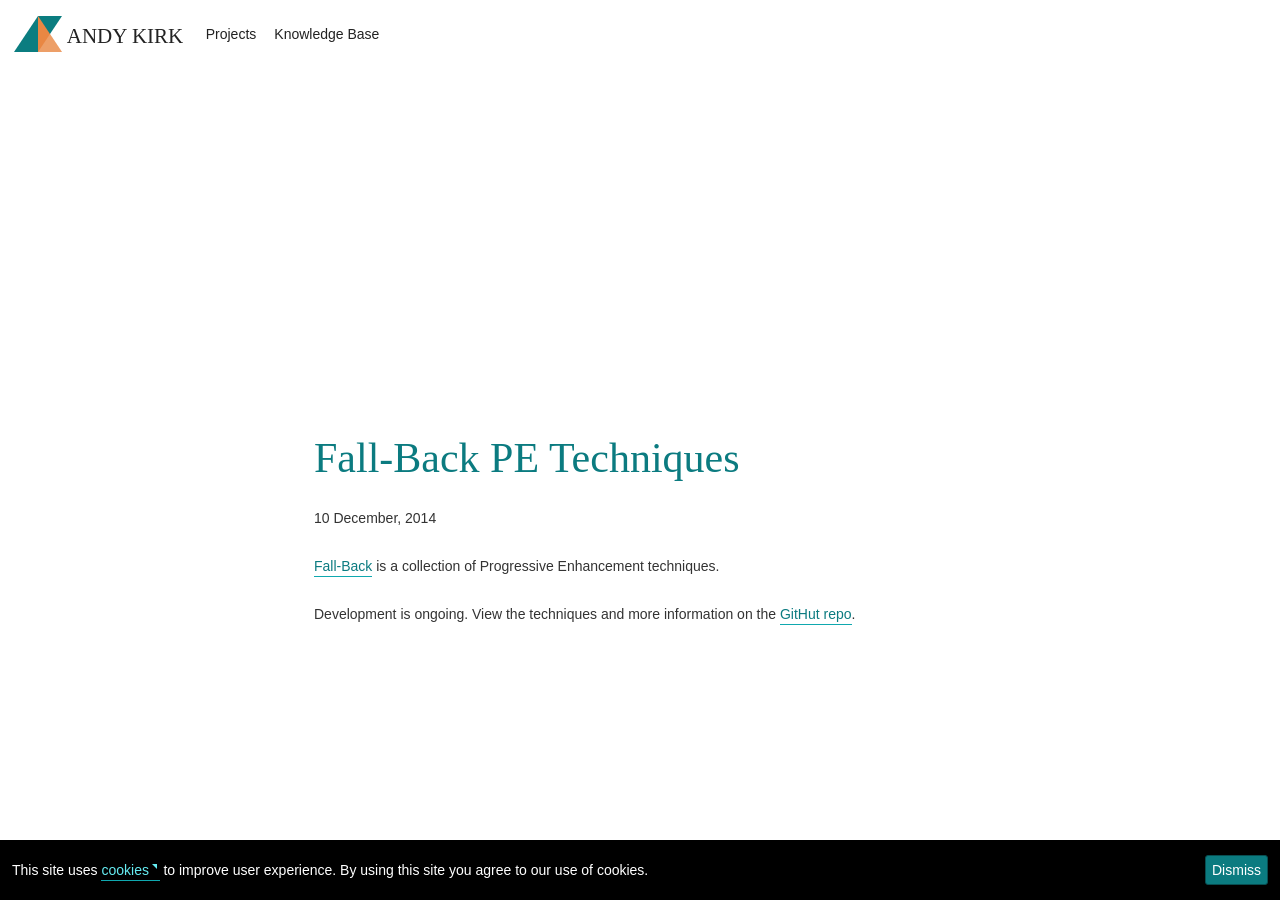
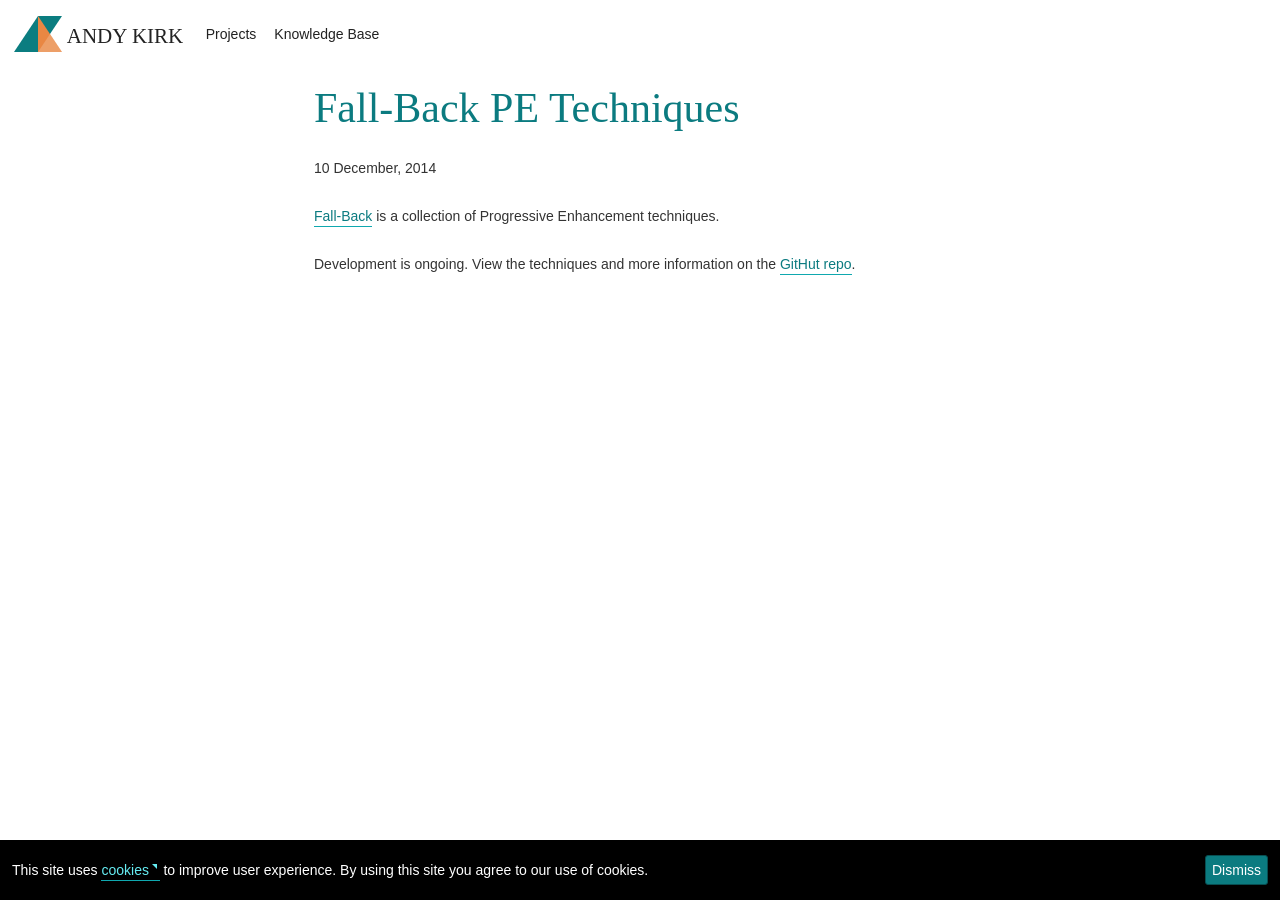
Before and after one commit to andykirk/andykirk.github.io, a Jekyll site: the page built from projects/_posts/2014-12-10-fall-back-pe-techniques.md, in a window 1280 px wide. Built offline with Jekyll 4.4.1, drawn with Linux system fonts in a browser that asks for light colours.

Commit message:
Remove images. Work on a branch next time!

```diff
--- a/_layouts/post.html
+++ b/_layouts/post.html
@@ -5,9 +5,9 @@ layout: full
 <article>
     <header>
         {% if post.poster != "" %}
-        <div class="poster">
+        <!--<div class="poster">
             <img src="img/{{ post.poster }}" alt="">
-        </div>
+        </div>-->
         {% endif %}
         <h1><a href="{{ post.url }}">{{ post.title }}</a></h1>
         <p>
--- a/index.html
+++ b/index.html
@@ -9,11 +9,11 @@ layout: full
 <article>
     <header>
         {% if post.poster != "" %}
-        <div class="poster">
+        <!--<div class="poster">
             <div class="poster__cover">
                 <img src="img/{{ post.poster }}" alt="">
             </div>
-        </div>
+        </div>-->
         {% endif %}
         <h2><a href="{{ post.url }}">{{ post.title }}</a></h2>
         <p>
```
